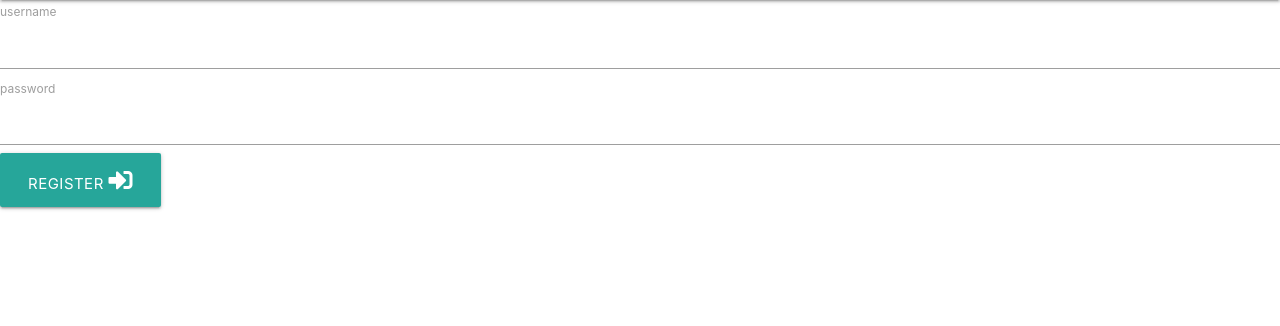
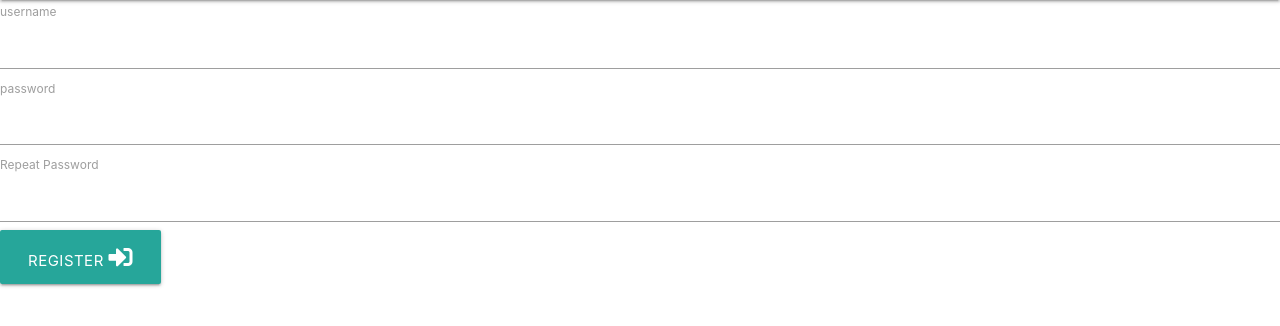
Before and after one commit to allyporwal/finishers-flask, a Flask app: page /register in a window 1280 px wide. Shown: the part 64-390 px from the top of the page. Run offline with Flask 2, Linux system fonts and the light colour scheme; some libraries are stand-ins or nearby versions.

Commit message:
Add further validation to registration form

```diff
--- a/app.py
+++ b/app.py
@@ -4,7 +4,7 @@ from flask import (
     redirect, request, session, url_for)
 from flask_wtf import FlaskForm
 from wtforms import StringField, PasswordField
-from wtforms.validators import InputRequired, Length, Regexp
+from wtforms.validators import InputRequired, Length, Regexp, EqualTo
 from flask_login import (
     UserMixin, LoginManager, current_user,
     login_user, logout_user, login_required)
@@ -52,11 +52,19 @@ class registration_form(FlaskForm):
         min=5, max=20, message="Must be between 5 and 20 characters long"),
         Regexp("^[a-zA-Z0-9_]*$",
                message="Please use letters and/or numbers only")])
+    confirm = PasswordField("Repeat Password", validators=[EqualTo(
+        "password", message='Passwords must match')])
 
 
 class login_form(FlaskForm):
-    username = StringField("username", validators=[InputRequired()])
-    password = PasswordField("password", validators=[InputRequired()])
+    username = StringField("username", validators=[InputRequired(), Length(
+        min=5, max=20, message="Must be between 5 and 20 characters long"),
+        Regexp("^[a-zA-Z0-9_]*$",
+               message="Please use letters and/or numbers only")])
+    password = PasswordField("password", validators=[InputRequired(), Length(
+        min=5, max=20, message="Must be between 5 and 20 characters long"),
+        Regexp("^[a-zA-Z0-9_]*$",
+               message="Please use letters and/or numbers only")])
 
 
 @app.route("/")
--- a/templates/register.html
+++ b/templates/register.html
@@ -8,6 +8,13 @@
         <li>{{ error }}</li>
     {% endfor %}
     {{ form.password.label }} {{ form.password(size=20) }}
+    {% for error in form.password.errors %}
+        <li>{{ error }}</li>
+    {% endfor %}
+    {{ form.confirm.label }} {{ form.confirm(size=20) }}
+    {% for error in form.confirm.errors %}
+        <li>{{ error }}</li>
+    {% endfor %}
     <button type="submit" class="col s12 btn-large">
       Register
       <i class="fas fa-sign-in-alt"></i>
```
